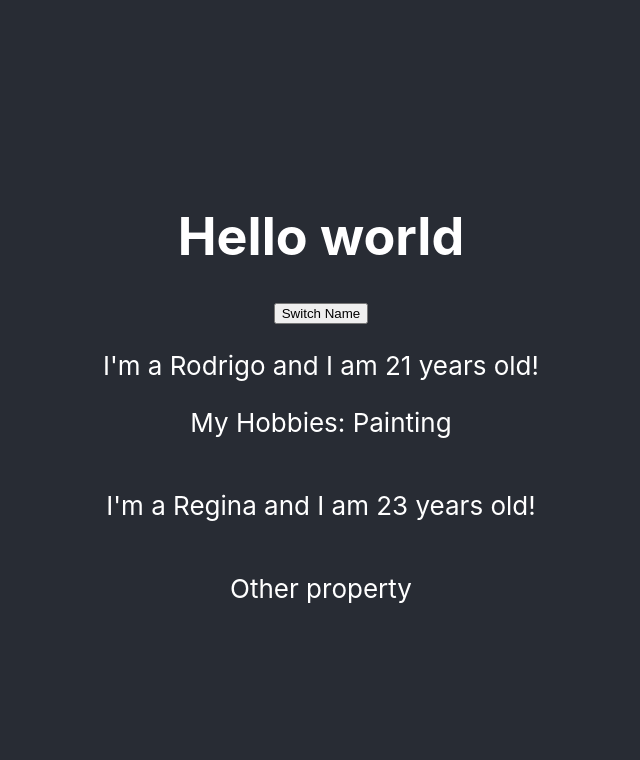
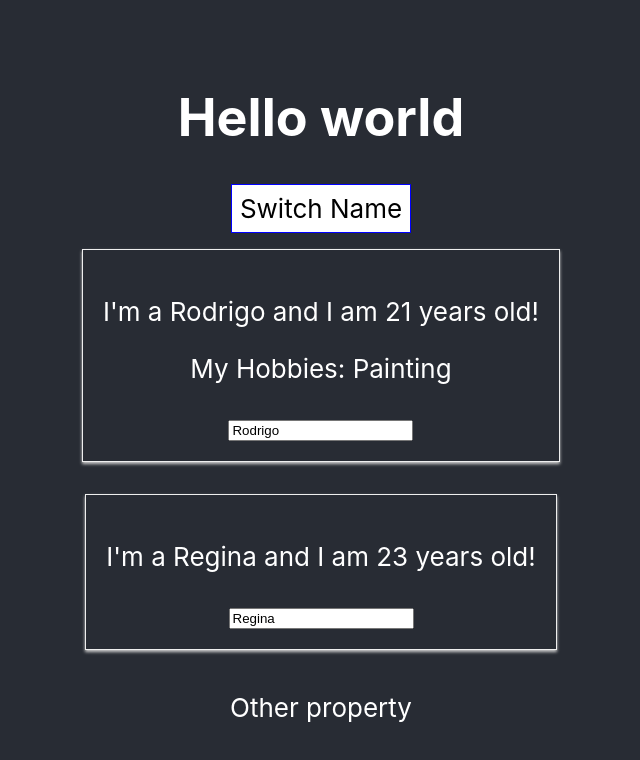
Before and after one commit to RodrigoTomeES/react-complete-guide, a React (Create React App) app: page / in a window 1280 px wide. Shown: the top 760 px of the page, without its empty margins (319-959 px from the left). Built offline with nearby package versions, Linux system fonts and the light colour scheme.

Commit message:
Added styles

```diff
--- a/src/App.js
+++ b/src/App.js
@@ -23,11 +23,33 @@
     });
   }
 
+  const changedNameHandler = (event) => {
+    setPersonsState({
+      persons: [
+        {name: "Rodrigo", age: 21},
+        {name: event.target.value, age: 23}
+      ]
+    });
+  }
+
+  const buttonStyle = {
+    backgroundColor: 'white',
+    font: 'inherit',
+    border: '1px solid blue',
+    padding: '8px',
+    cursor: 'pointer'
+  }
+
   return (
     <div className="App">
       <header className="App-header">
         <h1>Hello world</h1>
-        <button onClick={() => switchNameHandler('rotome')}>Switch Name</button>
+        <button
+          onClick = {() => switchNameHandler('rotome')}
+          style = {buttonStyle}
+        >
+          Switch Name
+        </button>
         <Person
           name = {personsState.persons[0].name}
           age = {personsState.persons[0].age}
@@ -38,6 +60,7 @@
           name = {personsState.persons[1].name}
           age = {personsState.persons[1].age}
           click = {switchNameHandler.bind(this, 'Rodrigo!!')}
+          changed = {changedNameHandler}
         />
         <p>{otherState.otherProperty}</p>
       </header>
--- /dev/null
+++ b/src/Person/Person.css
@@ -0,0 +1,7 @@
+.Person {
+    border: 1px solid #eee;
+    padding: 20px;
+    margin: 16px auto;
+    box-shadow: 0 2px 3px #ccc;
+    text-align: center;
+}
--- a/src/Person/Person.js
+++ b/src/Person/Person.js
@@ -1,10 +1,13 @@
 import React from 'react';
+
+import './Person.css';
 
 const person = (props) => {
     return (
-        <div>
+        <div className="Person">
             <p onClick={props.click}>I'm a {props.name} and I am {props.age} years old!</p>
             <p>{props.children}</p>
+            <input type="text" onChange={props.changed} value={props.name}/>
         </div>
     );
 }
```
